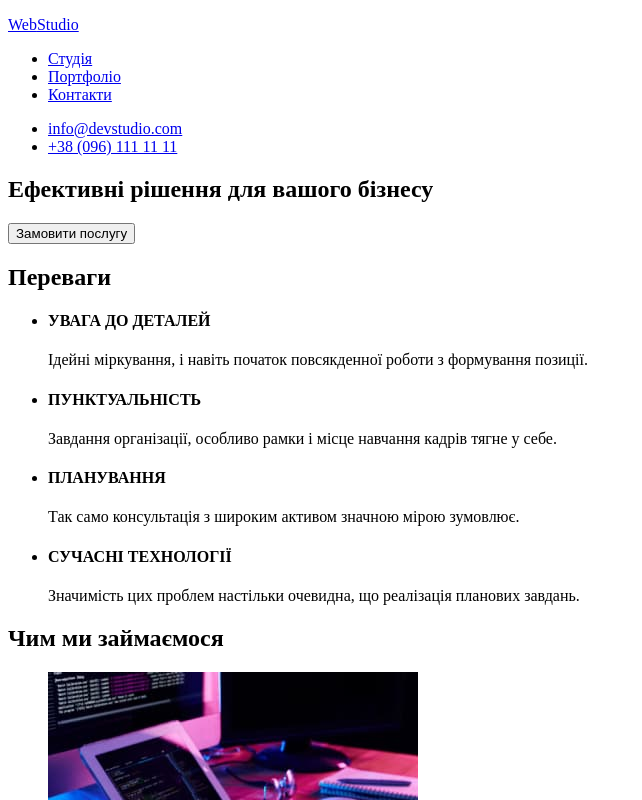
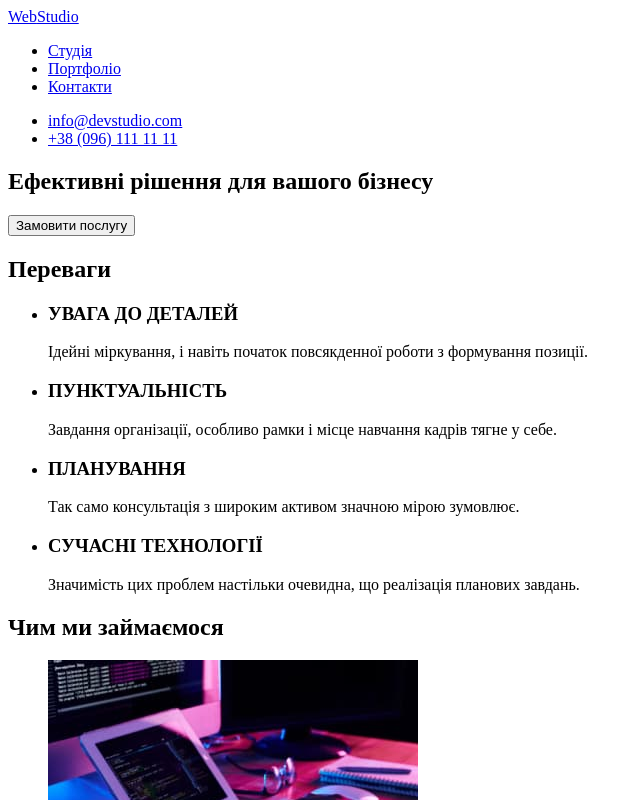
Before and after one commit to WOWmasterJulia/goit-markup-hw-01-1, a plain HTML site: page index.html in a window 1280 px wide. Shown: the top 800 px of the page, without its empty margins (0-642 px from the left). Drawn offline with Linux system fonts and the light colour scheme.

Commit message:
Update index.html
Changed logo and H3

```diff
--- a/index.html
+++ b/index.html
@@ -9,7 +9,7 @@
 <body>
     <header>
         <nav>
-            <a href="#" lang="en"><p><span>Web</span>Studio</p></a>
+            <a href="#" lang="en"><span>Web</span>Studio</a>
             <ul>
                 <li><a href="#">Студія</a></li>
                 <li><a href="#">Портфоліо</a></li>
@@ -31,19 +31,19 @@
             <h2>Переваги</h2>
             <ul>
                 <li>
-                    <h4>УВАГА ДО ДЕТАЛЕЙ</h4>
+                    <h3>УВАГА ДО ДЕТАЛЕЙ</h3>
                     <p>Ідейні міркування, і навіть початок повсякденної роботи з формування позиції.</p>
                 </li>
                 <li>
-                    <h4>ПУНКТУАЛЬНІСТЬ</h4>
+                    <h3>ПУНКТУАЛЬНІСТЬ</h3>
                     <p>Завдання організації, особливо рамки і місце навчання кадрів тягне у себе.</p>
                 </li>
                 <li>
-                    <h4>ПЛАНУВАННЯ</h4>
+                    <h3>ПЛАНУВАННЯ</h3>
                     <p>Так само консультація з широким активом значною мірою зумовлює.</p>
                 </li>
                 <li>
-                    <h4>СУЧАСНІ ТЕХНОЛОГІЇ</h4>
+                    <h3>СУЧАСНІ ТЕХНОЛОГІЇ</h3>
                     <p>Значимість цих проблем настільки очевидна, що реалізація планових завдань.</p>
                 </li>
             </ul>
@@ -78,7 +78,7 @@
         </section>
     </main>
     <footer>
-        <a href="#" lang="en"><p><span>Web</span>Studio</p></a>
+        <a href="#" lang="en"><span>Web</span>Studio</a>
         <address>
             <ul>
                 <li><a href="https://goo.gl/maps/CPtrU1FHBa2aNyZL9" target="_blank" rel="noopener noreferrer">м. Київ, пр-т Лесі Українки, 26</a></li>
```
